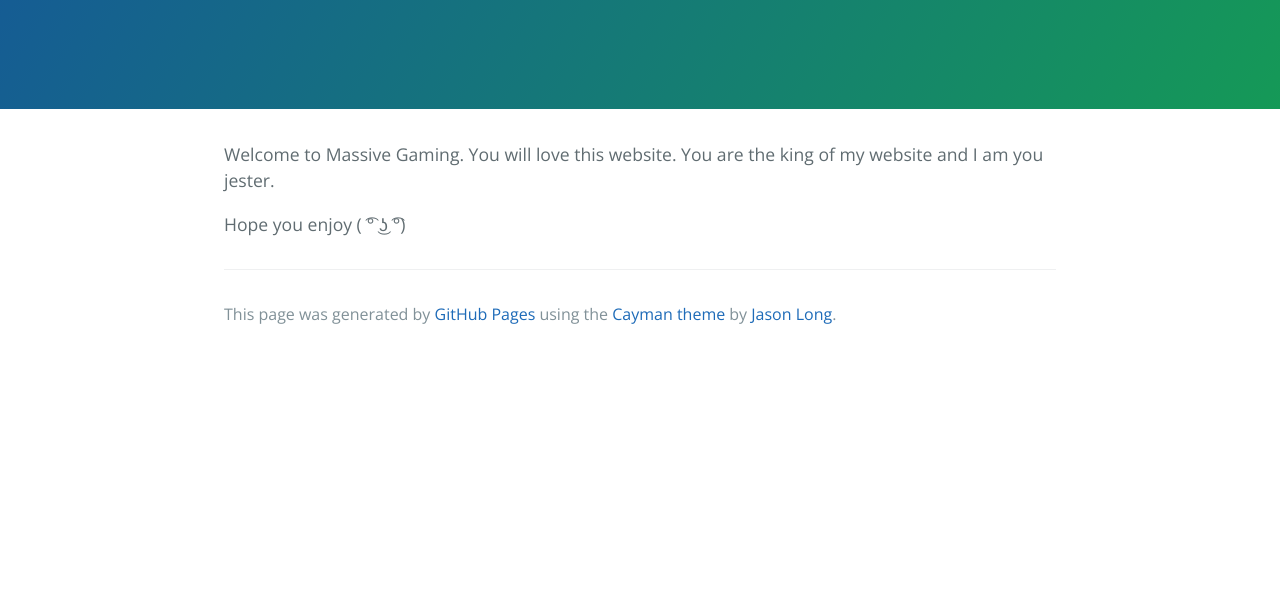
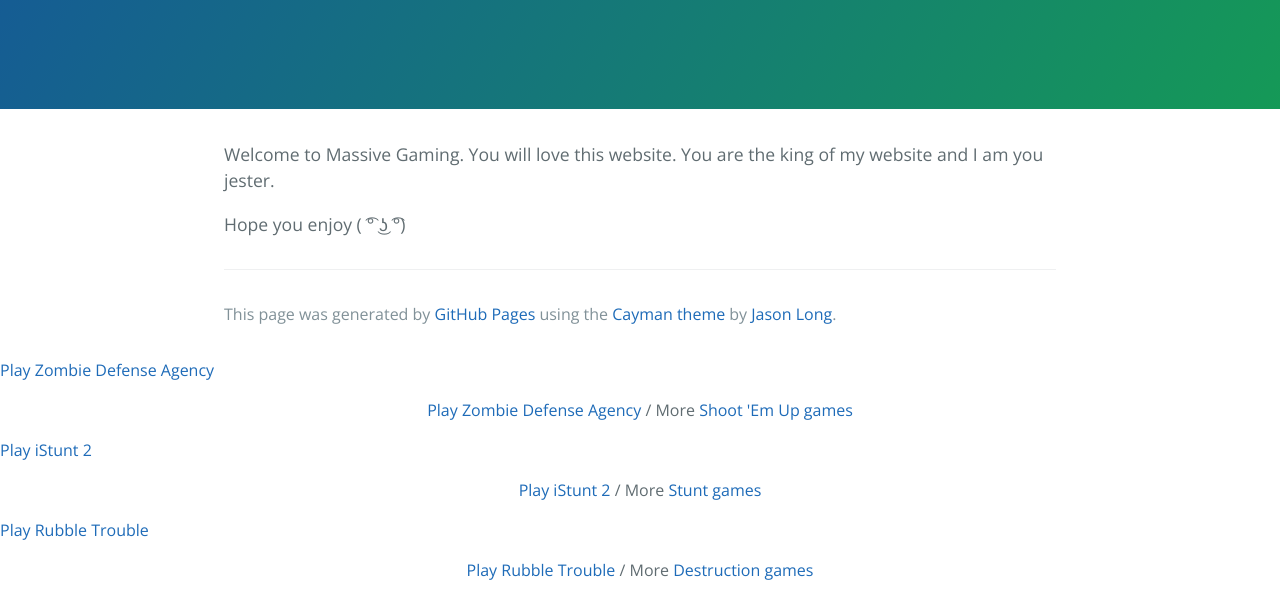
Before and after one commit to themassivegaming/themassivegaming.github.io, a plain HTML site: page index.html in a window 1280 px wide. Shown: the part 208-800 px from the top of the page. Drawn offline with nearby package versions, Linux system fonts and the light colour scheme; a script that the page names is missing.

Commit message:
Update index.html

```diff
--- a/index.html
+++ b/index.html
@@ -29,6 +29,22 @@ You are the king of my website and I am you jester.</p>
 
     </section>
 
+<div class="miniclip-game-embed" data-game-name="zombie-defense-agency" data-theme="0" data-width="608" data-height="608" data-language="en"><a href="http://www.miniclip.com/games/zombie-defense-agency/">Play Zombie Defense Agency</a></div>
+<p style="text-align:center;"><a href="http://www.miniclip.com/games/zombie-defense-agency/" target="_blank">Play Zombie Defense Agency</a> / More <a href="http://www.miniclip.com/games/genre-5/" target="_blank">Shoot 'Em Up games</a></p>
+
+
+<script src="//static.miniclipcdn.com/js/game-embed.js"></script>
+<div class="miniclip-game-embed" data-game-name="istunt-2" data-theme="0" data-width="600" data-height="480" data-language="en"><a href="http://www.miniclip.com/games/istunt-2/">Play iStunt 2</a></div>
+<p style="text-align:center;"><a href="http://www.miniclip.com/games/istunt-2/" target="_blank">Play iStunt 2</a> / More <a href="http://www.miniclip.com/games/genre-1151/" target="_blank">Stunt games</a></p>
+
+
+<script src="//static.miniclipcdn.com/js/game-embed.js"></script>
+<div class="miniclip-game-embed" data-game-name="rubble-trouble" data-theme="0" data-width="550" data-height="550" data-language="en"><a href="http://www.miniclip.com/games/rubble-trouble/">Play Rubble Trouble</a></div>
+<p style="text-align:center;"><a href="http://www.miniclip.com/games/rubble-trouble/" target="_blank">Play Rubble Trouble</a> / More <a href="http://www.miniclip.com/games/genre-1143/" target="_blank">Destruction games</a></p>
+
+
+<script src="//static.miniclipcdn.com/js/game-embed.js"></script>
+<embed width="800" height="600" base="http://external.kongregate-games.com/gamez/0019/2194/live/" src="http://external.kongregate-games.com/gamez/0019/2194/live/embeddable_192194.swf" type="application/x-shockwave-flash"></embed><br/>Play free games at <a href="http://www.kongregate.com/">Kongregate</a>
 
   </body>
 </html>
```
